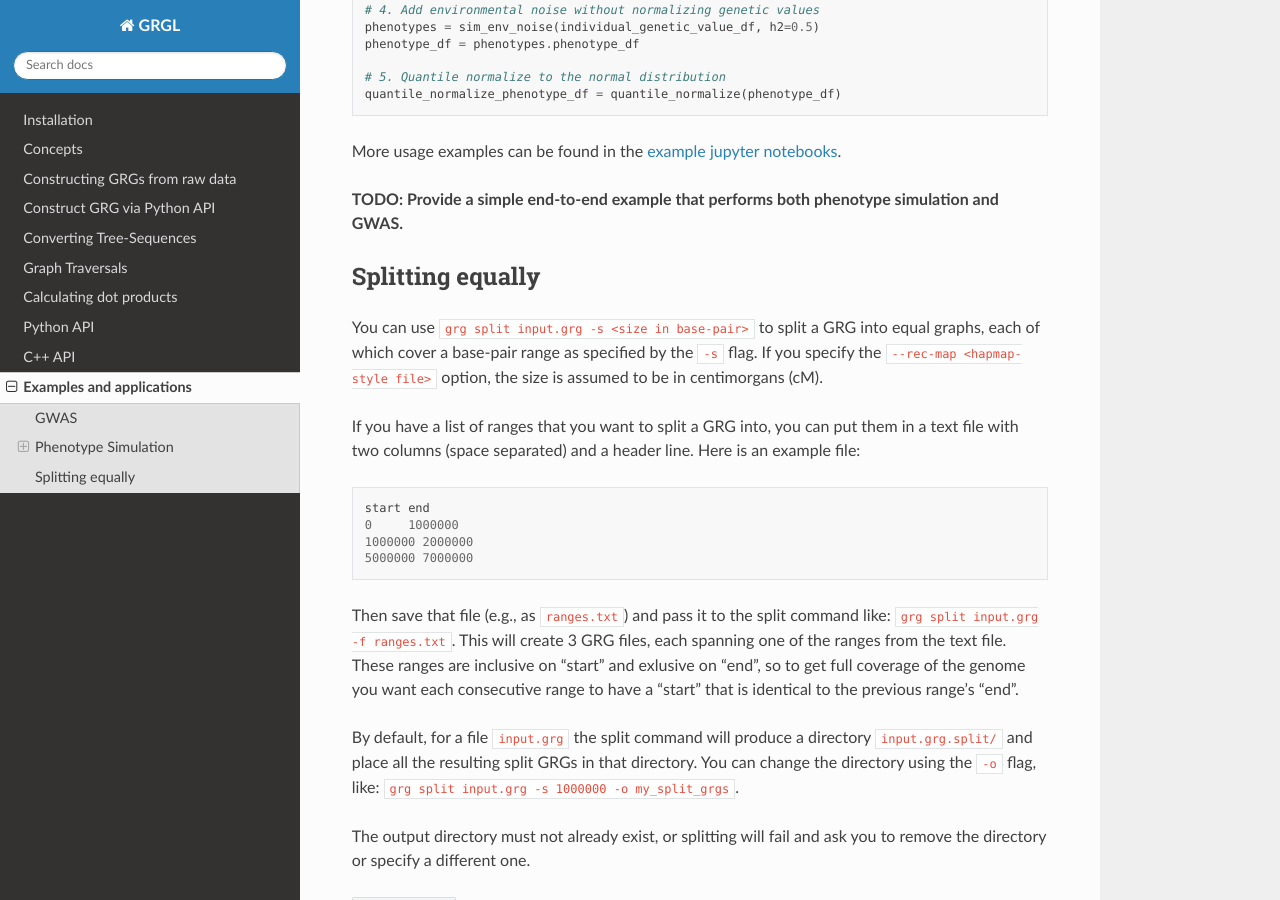
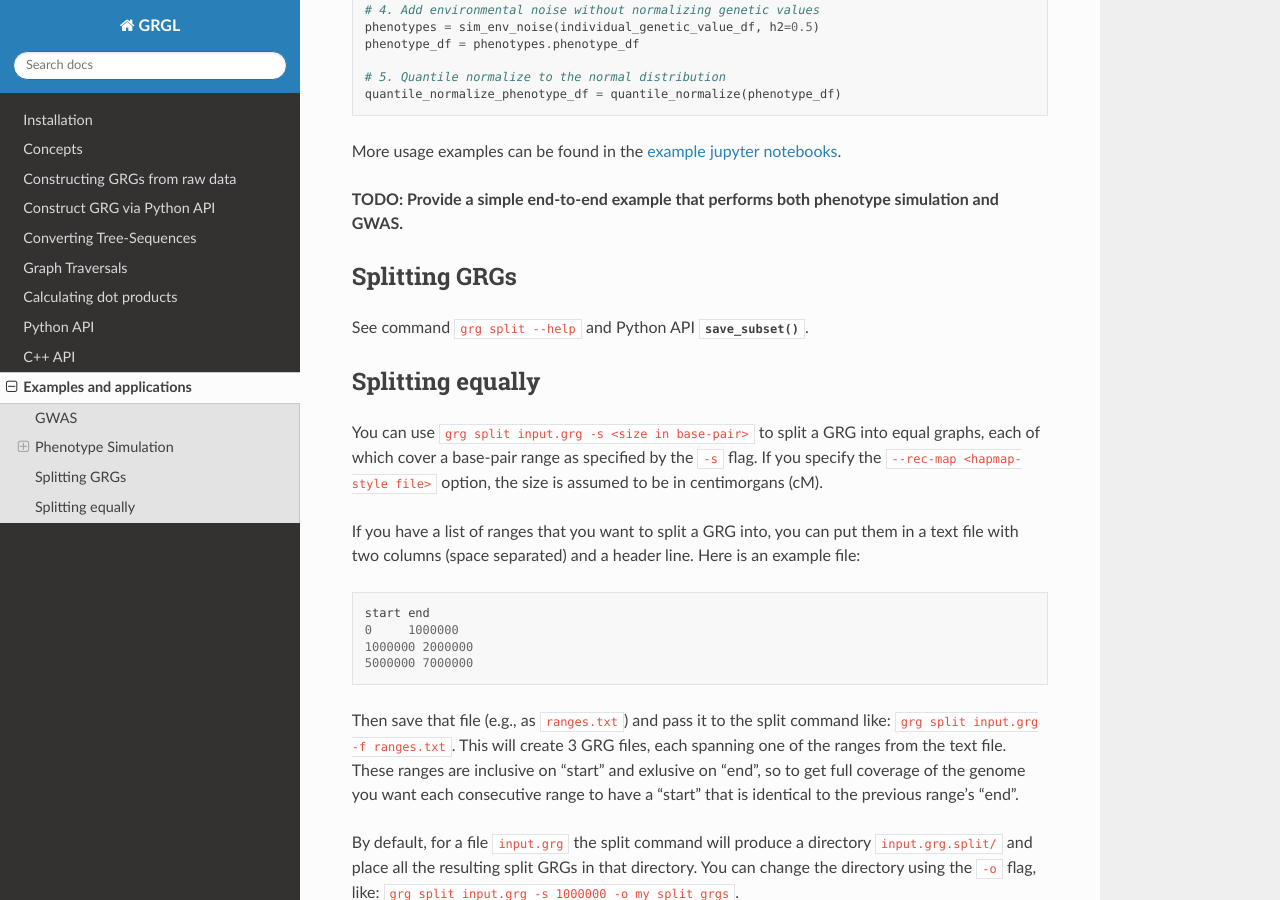
Before and after one commit to aprilweilab/grgl, a Sphinx documentation site: the page built from doc/examples_and_applications.rst, in a window 1280 px wide and 900 px high, scrolled down 5673 px. Built offline with Sphinx 7.4.7 and the Read the Docs theme 3.1.0, drawn with Linux system fonts in a browser that asks for light colours; the version number could not be read and is left out.

Commit message:
correcting header lost in merge

```diff
--- a/doc/examples_and_applications.rst
+++ b/doc/examples_and_applications.rst
@@ -348,6 +348,12 @@ More usage examples can be found in the `example jupyter notebooks <https://gith
 
 **TODO: Provide a simple end-to-end example that performs both phenotype simulation and GWAS.**
 
+Splitting GRGs
+--------------
+
+See command ``grg split --help`` and Python API :py:meth:`save_subset`.
+
+
 Splitting equally
 -----------------
 
```
